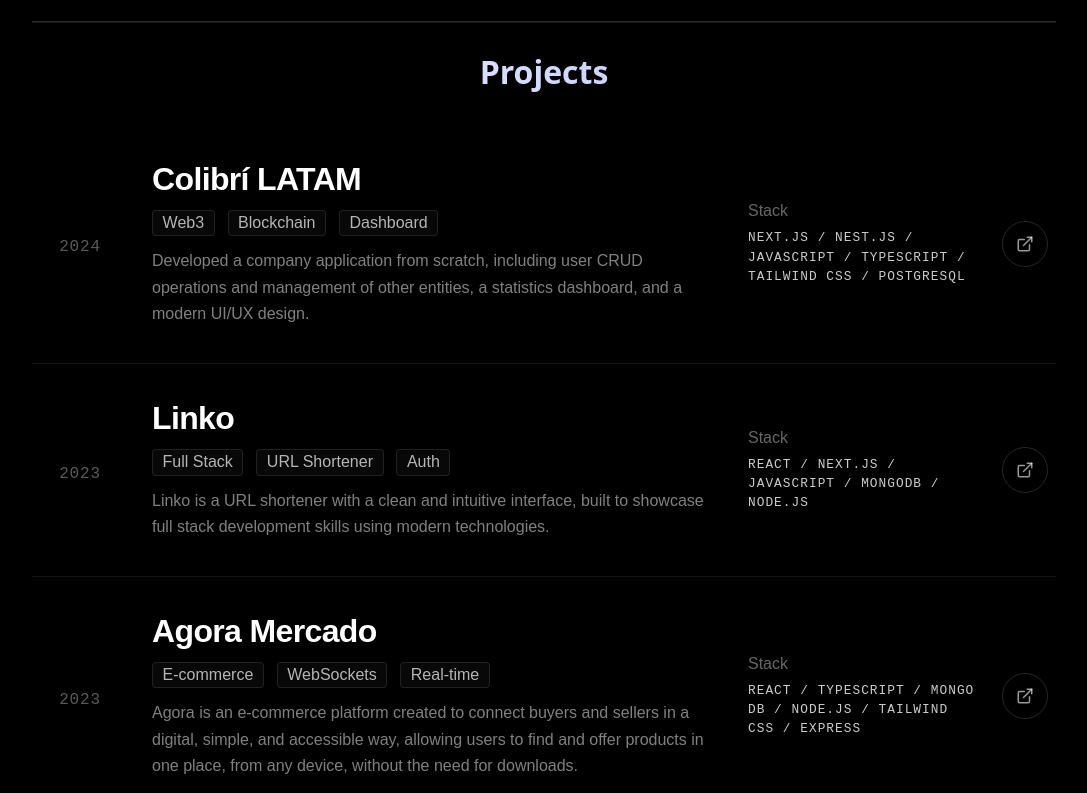
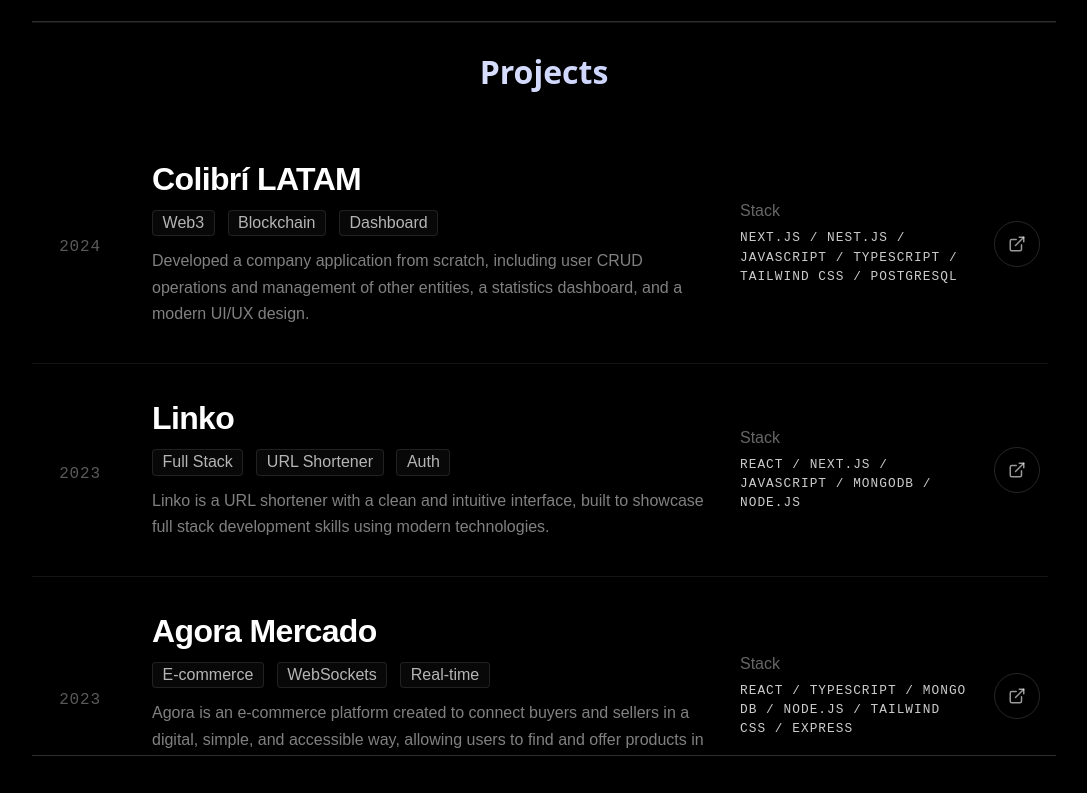
Before and after one commit to JoaquinGabriel17/portfolio-react, a Next.js app: page / in a window 1280 px wide. Shown: the part 1900-2693 px from the top of the page, without its empty margins (96-1183 px from the left). Built offline with nearby package versions, Linux system fonts and the light colour scheme.

Commit message:
feat: scroll interno para sección de proyectos

```diff
--- a/src/components/projects/Project.js
+++ b/src/components/projects/Project.js
@@ -6,6 +6,7 @@ export default function Projects({ ProjectsInfo, lang }) {
 
     <div className={styles.container}>
       <h2 className={styles.title}>{lang === "es" ? "Proyectos" : "Projects"}</h2>
+      <div className={styles.list}>
       {ProjectsInfo && ProjectsInfo.map((project, index) => (
         <ProjectRow
           key={`${project.name}-${index}`}
@@ -13,6 +14,7 @@ export default function Projects({ ProjectsInfo, lang }) {
           lang={lang}
         />
       ))}
+      </div>
     </div>
   );
 }
--- a/src/components/projects/Project.module.css
+++ b/src/components/projects/Project.module.css
@@ -16,3 +16,26 @@
   -webkit-text-fill-color: transparent;
   display: inline-block;
 }
+
+.list {
+  --item-height: 180px; /* Altura aproximada de cada fila */
+  max-height: calc(3.5 * var(--item-height)); /* 630px aprox. */
+  overflow-y: auto;
+  padding-right: 0.5rem; /* Espacio para que el scrollbar no pise el contenido */
+  scroll-behavior: smooth;
+}
+
+/* Scrollbar personalizado (solo Webkit: Chrome, Edge, Safari) */
+.list::-webkit-scrollbar {
+  width: 6px;
+}
+.list::-webkit-scrollbar-track {
+  background: transparent;
+}
+.list::-webkit-scrollbar-thumb {
+  background-color: #818df88c;
+  border-radius: 4px;
+}
+.list::-webkit-scrollbar-thumb:hover {
+  background-color: rgba(255, 255, 255, 0.3);
+}
```
